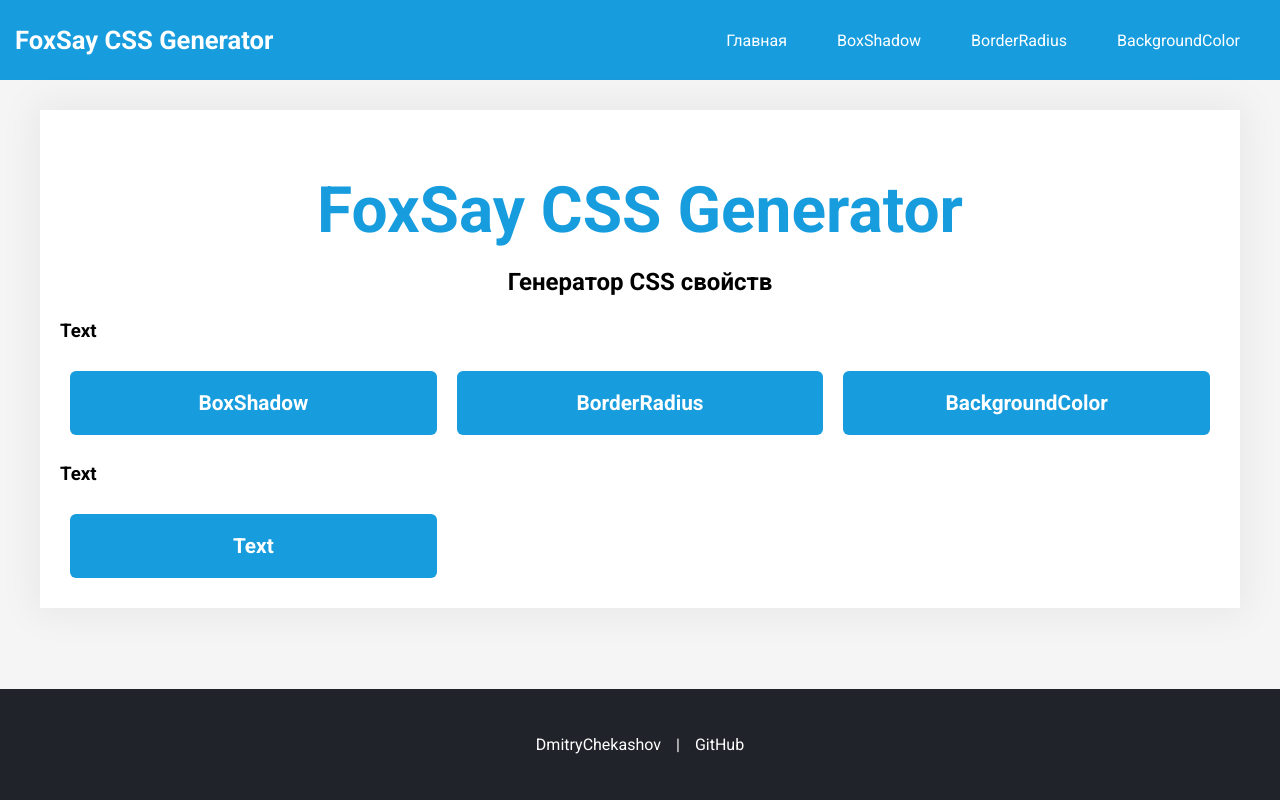
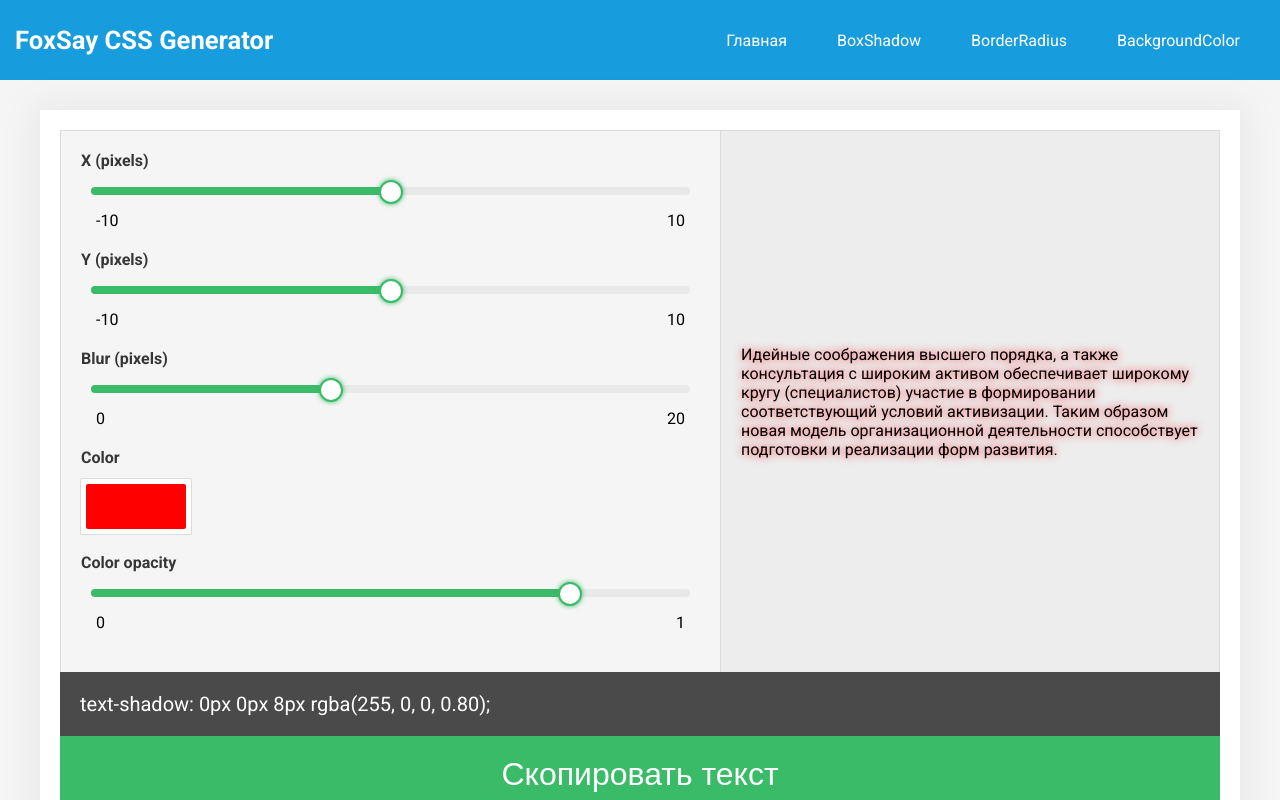
Before and after one commit to DimaChekashov/foxsay-css-generator, a React (Create React App) app: page /text-shadow in a window 1280 px wide. Shown: the top 800 px of the page. Built offline with nearby package versions, Linux system fonts and the light colour scheme.

Commit message:
add TextShadow page

```diff
--- a/src/app/App.js
+++ b/src/app/App.js
@@ -10,6 +10,7 @@ import BorderRadius from "../pages/BorderRadius/BorderRadius";
 import BoxShadow from "../pages/BoxShadow/BoxShadow";
 import BackgroundColor from "../pages/BackgroundColor/BackgroundColor";
 import Text from "../pages/Text/Text";
+import TextShadow from "../pages/TextShadow/TextShadow";
 
 function App() {
     return (
@@ -18,6 +19,9 @@ function App() {
             <div className="container">
                 <div className="wrapper">
                     <Switch>
+                        <Route path="/text-shadow">
+                            <TextShadow/>
+                        </Route>
                         <Route path="/text">
                             <Text />
                         </Route>
--- a/src/component/Navigation/Navigation.jsx
+++ b/src/component/Navigation/Navigation.jsx
@@ -27,6 +27,10 @@ function Navigation() {
                     className="navigation-btn"
                     to="/text"
                 >Text</NavLink>
+                <NavLink
+                    className="navigation-btn"
+                    to="/text-shadow"
+                >TextShadow</NavLink>
             </div>
         </div>
     );
--- /dev/null
+++ b/src/component/PickColor/PickColorRGB.jsx
@@ -0,0 +1,69 @@
+import React, { useState } from 'react';
+
+import reactCSS from 'reactcss'
+import { SketchPicker } from 'react-color'
+
+function PickColor(props) {
+  const [displayColorPicker, setDisplayColorPicker] = useState(false);
+
+  function handleClick() {
+    setDisplayColorPicker(!displayColorPicker)
+  };
+
+  function handleClose() {
+    setDisplayColorPicker(false)
+  };
+
+  function handleChange(color) {
+    props.setColor(color.rgb);
+  };
+
+    const styles = reactCSS({
+        'default': {
+          color: {
+            width: '100px',
+            height: '45px',
+            borderRadius: '2px',
+            background: `rgba(${ props.color.r }, ${ props.color.g }, ${ props.color.b }, ${ props.color.a })`,
+          },
+          swatch: {
+            padding: '5px',
+            background: '#fff',
+            borderRadius: '1px',
+            boxShadow: '0 0 0 1px rgba(0,0,0,.1)',
+            display: 'inline-block',
+            cursor: 'pointer',
+          },
+          popover: {
+            position: 'absolute',
+            zIndex: '2',
+          },
+          cover: {
+            position: 'fixed',
+            top: '0px',
+            right: '0px',
+            bottom: '0px',
+            left: '0px',
+          },
+          result: {
+            width: '100%',
+            height: '100%',
+            background: `rgba(${ props.color.r }, ${ props.color.g }, ${ props.color.b }, ${ props.color.a })`,
+          }
+        },
+      });
+
+    return(
+        <div className="pick-color">
+            <div style={ styles.swatch } onClick={handleClick}>
+            <div style={ styles.color } />
+            </div>
+            { displayColorPicker ? <div style={ styles.popover }>
+            <div style={ styles.cover } onClick={handleClose}/>
+            <SketchPicker color={props.color} onChange={(color) => handleChange(color)} />
+            </div> : null }
+        </div>
+    )
+}
+
+export default PickColor;
--- /dev/null
+++ b/src/pages/TextShadow/TextShadow.jsx
@@ -0,0 +1,72 @@
+import React, { useState } from 'react';
+
+import reactCSS from 'reactcss';
+import PickColorRGB from '../../component/PickColor/PickColorRGB';
+import SliderFox from '../../component/SliderFox/SliderFox';
+import { onCopyText } from "../../utils/utils";
+
+import './TextShadow.scss';
+
+function TextShadow() {
+    const [color, setColor] = useState({
+        r: '255',
+        g: '0',
+        b: '0',
+        a: '1',
+    });
+    const [positionX, setPositionX] = useState(0);
+    const [positionY, setPositionY] = useState(0);
+    const [blur, setBlur] = useState(8);
+    const [opacity, setOpacity] = useState(80);
+
+    const styles = reactCSS({
+        'default': {
+            result: {
+                textShadow: `${positionX}px ${positionY}px ${blur}px rgba(${ color.r }, ${ color.g }, ${ color.b }, ${ (opacity * 0.01).toFixed(2) })`
+            }
+        }
+    })
+
+    return (
+        <div>
+            <div className="generator text-shadow">
+                <div className="generator__inputs">
+                    <div className="input-group">
+                        <h4>X (pixels)</h4>
+                        <SliderFox value={positionX} setValue={setPositionX} min={-10} max={10} minText={-10} maxText={10}/>
+                    </div>
+                    <div className="input-group">
+                        <h4>Y (pixels)</h4>
+                        <SliderFox value={positionY} setValue={setPositionY} min={-10} max={10} minText={-10} maxText={10}/>
+                    </div>
+                    <div className="input-group">
+                        <h4>Blur (pixels)</h4>
+                        <SliderFox value={blur} setValue={setBlur} min={0} max={20} minText={0} maxText={20}/>
+                    </div>
+                    <div className="input-group">
+                        <h4>Color</h4>
+                        <PickColorRGB color={color} setColor={setColor}/>
+                    </div>
+                    <div className="input-group">
+                        <h4>Color opacity</h4>
+                        <SliderFox value={opacity} setValue={setOpacity} min={0} max={100} minText={0} maxText={1}/>
+                    </div>
+                </div>
+                <div className="generator__result-wrapper">
+                    <div className="text__result" style={styles.result}>Идейные соображения высшего порядка, а также консультация с широким активом обеспечивает широкому кругу (специалистов) участие в формировании соответствующий условий активизации. Таким образом новая модель организационной деятельности способствует подготовки и реализации форм развития.</div>
+                </div>
+            </div>
+            <div className="generator__output">
+                {`text-shadow: ${positionX}px ${positionY}px ${blur}px rgba(${ color.r }, ${ color.g }, ${ color.b }, ${ (opacity * 0.01).toFixed(2) });`}
+            </div>
+            <button
+                className="btn-copy"
+                onClick={() => onCopyText(".generator__output")}
+            >
+                Скопировать текст
+            </button>
+        </div>
+    );
+}
+
+export default TextShadow;
```
Also changed, not shown: src/pages/TextShadow/TextShadow.scss (added).
